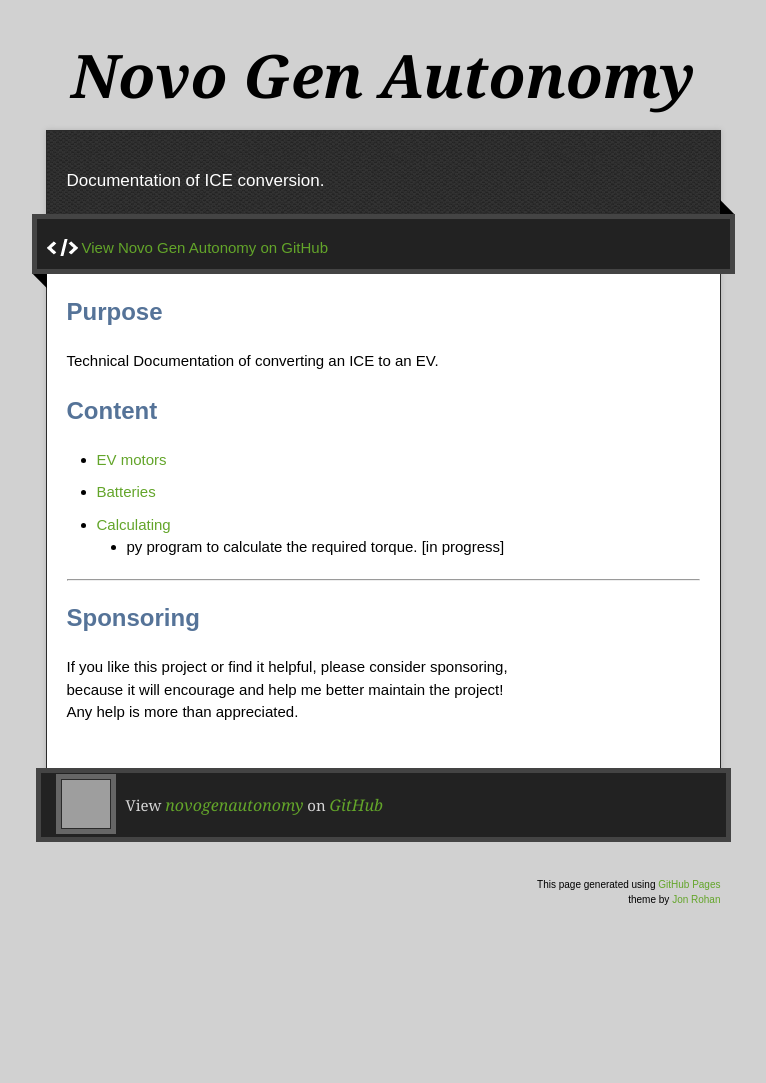
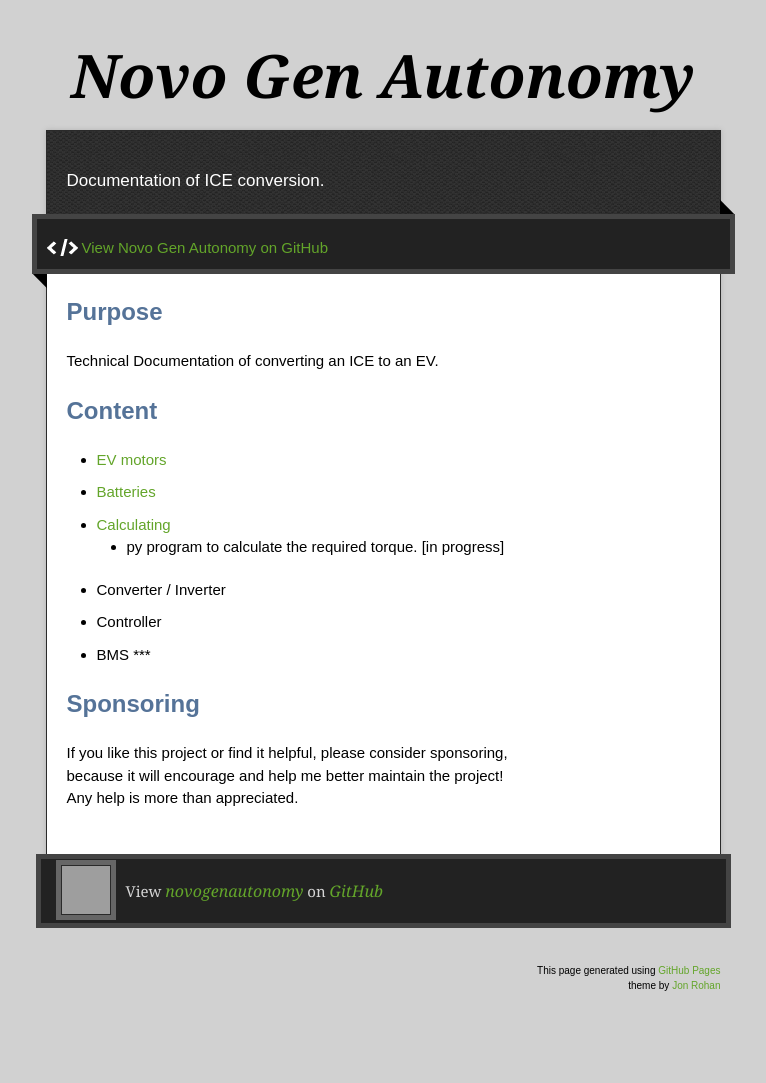
Before and after one commit to novogenautonomy/novogenautonomy.github.io, a Jekyll site: the page built from index.md, in a window 1280 px wide. Shown: the whole page, without its empty margins (257-1023 px from the left). Built offline with Jekyll 4.4.1, drawn with Linux system fonts in a browser that asks for light colours; our own code applies the rules of GitHub Pages for plain Markdown files; before the commit the page ends 997 px from its top, so only the background shows below that; grey boxes are pictures that could not be loaded.

Commit message:
Update index.md

```diff
--- a/index.md
+++ b/index.md
@@ -10,7 +10,9 @@ Technical Documentation of converting an ICE to an EV.
 * [Batteries](./batteries.md)
 * [Calculating](./calculating.md)
   * py program to calculate the required torque. [in progress]
-
+*  Converter / Inverter
+*  Controller
+*  BMS
 ***
 
 ## Sponsoring
```
